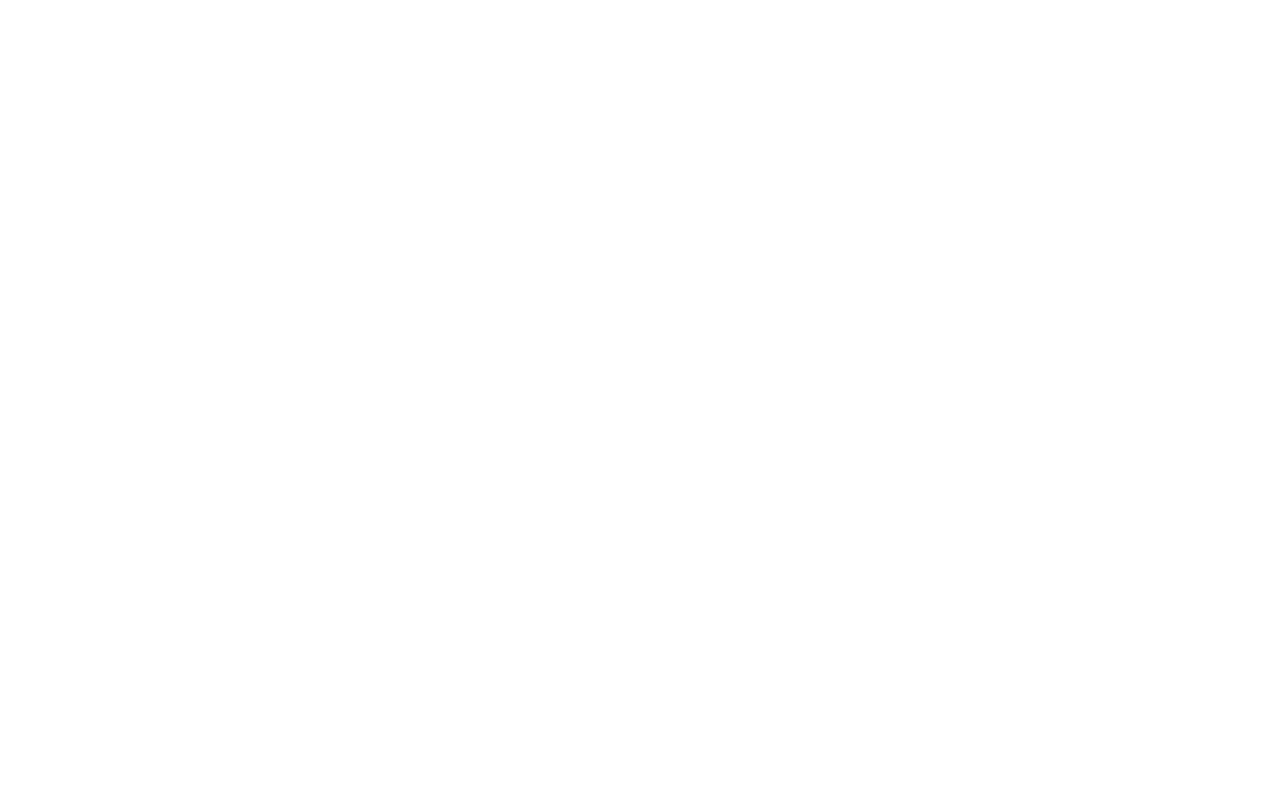
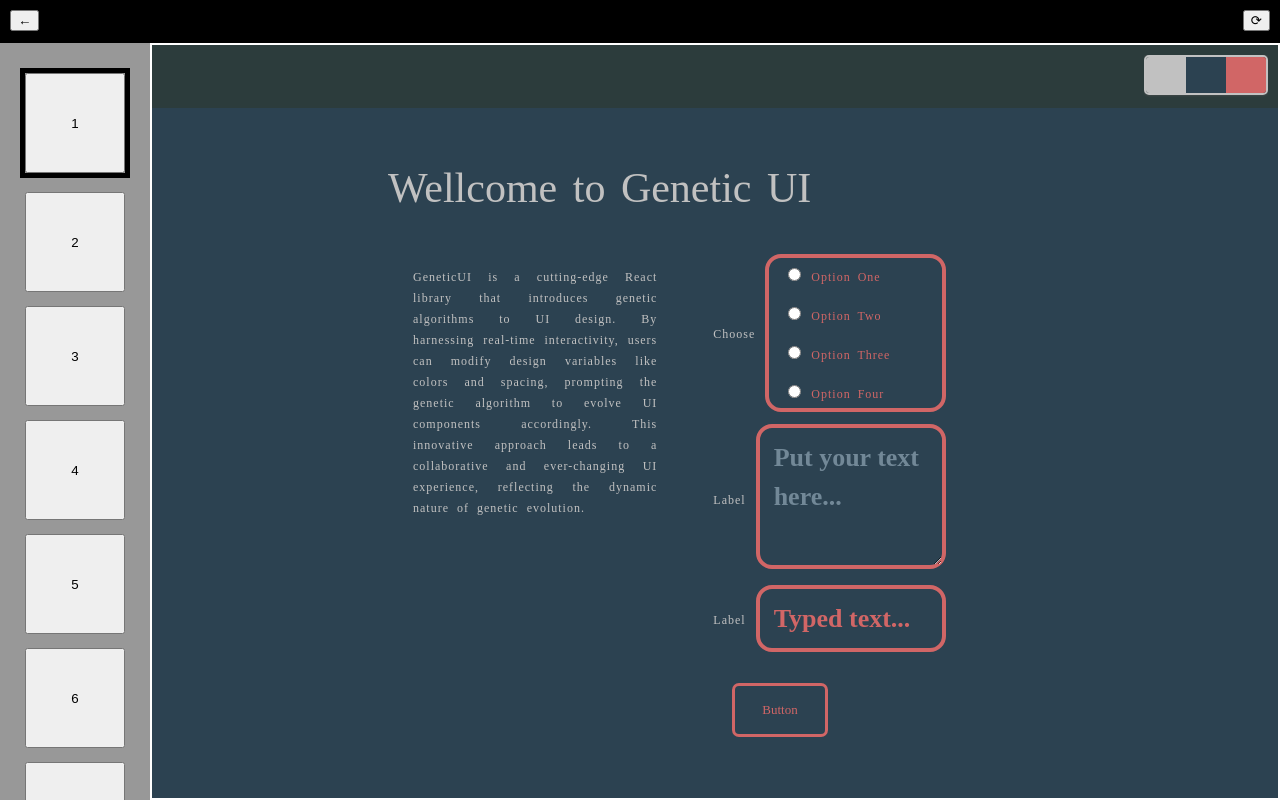
Before and after one commit to geanjunior/genui, a React (Vite) app: page /evolution in a window 1280 px wide. Before the commit this address had no page. Built offline with nearby package versions, Linux system fonts and the light colour scheme.

Commit message:
evolution screen and first generation

```diff
--- /dev/null
+++ b/src/App.css
@@ -0,0 +1,6 @@
+div,
+html,
+body {
+  margin: 0;
+  overflow: hidden;
+}
--- a/src/App.tsx
+++ b/src/App.tsx
@@ -1,12 +1,14 @@
 import { BrowserRouter, Route, Routes } from "react-router-dom"
 import RandomScreen from "./screens/random.screen"
 import HomeScreen from "./screens/home.screen"
+import EvolutionScreen from "./screens/evolution.screen"
 
 const App = () => {
   return <BrowserRouter>
     <Routes>
       <Route path="/" Component={HomeScreen} />
       <Route path="/random" Component={RandomScreen} />
+      <Route path="/evolution" Component={EvolutionScreen} />
     </Routes>
   </BrowserRouter>
 }
--- a/src/genetic/components/layout.css
+++ /dev/null
@@ -1,5 +0,0 @@
-.gen-layout {
-  position: absolute;
-  top: 0; bottom: 0; left: 0; right: 0;
-  overflow: auto;
-}
--- a/src/genetic/components/layout.tsx
+++ b/src/genetic/components/layout.tsx
@@ -1,7 +1,5 @@
 import { useEffect, useState } from "react";
 import { GenLayoutPhenotype, DnaSequence, useDesignSystemDna } from "../../genetic";
-
-import "./layout.css";
 
 interface GenLayoutProps extends React.DetailedHTMLProps<React.HTMLAttributes<HTMLDivElement>, HTMLDivElement> {
 
@@ -21,7 +19,7 @@
   }, [style, designSystemDna]);
 
   return <>
-    <div className="gen-layout" style={{ ...stylePhen }} {...props}>{children}</div>
+    <div style={{ position: "absolute", top: "0", bottom: "0", overflow: "auto", ...stylePhen }} {...props}>{children}</div>
   </>
 }
 
--- a/src/genetic/hooks.ts
+++ b/src/genetic/hooks.ts
@@ -7,12 +7,12 @@
 
 const useDesignSystemDna = (defaultGenotypes?: number[][]) : [
   Dna | undefined,
-  (genotypes: number[][]) => void
+  (genotypes?: number[][]) => void
 ] => {
 
   const { designSystemDna, setDesignSystemDna } = useContext(GeneticContext);
 
-  const _setDesignSystemDna = useCallback((genotypes: number[][]) => {
+  const _setDesignSystemDna = useCallback((genotypes?: number[][]) => {
     if (genotypes && setDesignSystemDna) {
       const phenotypes = parsePhenotypes(genotypes);
       setDesignSystemDna!({ genotypes, phenotypes });
--- /dev/null
+++ b/src/screens/evolution.screen.tsx
@@ -0,0 +1,87 @@
+import { useNavigate } from "react-router-dom";
+import IndividualScreen from "./individual.screen";
+import { generateRandomIndividual, useDesignSystemDna } from "../genetic";
+import { useCallback, useEffect, useState } from "react";
+
+const GENERATION_SIZE = 100;
+const SAMPLING_SIZE = 7;
+
+const generateFirstGenerationAsync = async (size: number) => {
+  const promises = [] as Promise<number[][]>[];
+  for (let i = 0; i < size; i++) {
+    promises.push(new Promise((resolve) => {
+      resolve(generateRandomIndividual());
+    }));
+  }
+  return await Promise.all(promises);
+}
+
+const EvolutionScreen = () => {
+  const navigate = useNavigate();
+  const [designSystemDna, setDesignSystemDna] = useDesignSystemDna();
+  const [generation, setGeneration] = useState<number[][][]>();
+  const [sampling, setSampling] = useState<number[][][]>();
+
+  const selectSampleCallback = useCallback((i: number | number[][]) => {
+    if (i instanceof Array) {
+      setDesignSystemDna(i);
+      return;
+    }
+
+    if (!sampling) return;
+
+    console.log('designSystemDna', JSON.stringify(sampling[i]))
+    setDesignSystemDna(sampling[i]);
+  }, [setDesignSystemDna, sampling]);
+
+  const generateRandomCallback = useCallback(() => {
+    (async () => {
+      setGeneration(await generateFirstGenerationAsync(GENERATION_SIZE));
+      setSampling([]);
+    })();
+  }, []);
+
+  useEffect(() => {
+    (async () => {
+      if (!generation?.length) {
+        setGeneration(await generateFirstGenerationAsync(GENERATION_SIZE));
+        return;
+      }
+
+      if (generation?.length && !sampling?.length) {
+        console.log("new sampling!");
+        const sampling = generation.slice(0, SAMPLING_SIZE);
+        setSampling(sampling);
+        selectSampleCallback(sampling[0]);
+        return;
+      }
+    })();
+  }, [designSystemDna, setDesignSystemDna, selectSampleCallback, generation, sampling]);
+
+  return (
+    <div style={{ position: "absolute", top: "0", bottom: "0", left: "0", right: "0" }}>
+      <div style={{ position: "absolute", left: "0", right: "0", height: "43px", backgroundColor: "#000" }}>
+        <div style={{ float: "left", margin: "10px 0 0 10px" }}>
+          <button onClick={() => navigate("/")} style={{ cursor: 'pointer' }}>&larr;</button>
+        </div>
+        <div style={{ float: "right", margin: "10px 10px 0 10px" }}>
+          <button onClick={generateRandomCallback} style={{ cursor: 'pointer' }}>&#x27F3;</button>
+        </div>
+      </div>
+      <div style={{ position: "absolute", textAlign: "center", overflow: "auto", paddingTop: "20px", backgroundColor: "#989898", top: "43px", bottom: "0", left: "0", right: "calc(100% - 150px)" }}>
+        {sampling?.map((_, i) => (
+          <div key={i} style={{ display: "inline-block", margin: '5px', width: "100px", height: "100px", border: designSystemDna?.genotypes === sampling[i] ? '5px solid #000' : undefined }}>
+            <button onClick={() => selectSampleCallback(i)} style={{ width: "100%", height: "100%", cursor: 'pointer' }}>{i + 1}</button>
+          </div>
+        ))}
+      </div>
+      <div style={{ position: "absolute", top: "43px", border: "2px solid #fff", borderLeft: "2px solid #fff", bottom: "0", left: "150px", right: "0" }}>
+        {designSystemDna
+          ? <IndividualScreen />
+          : <h3 style={{ textAlign: "center" }}>Processando a primeira geração...</h3>}
+      </div>
+    </div>
+  )
+}
+
+export default EvolutionScreen;
--- a/src/screens/home.screen.css
+++ b/src/screens/home.screen.css
@@ -1,3 +1,7 @@
+body {
+  background-color: #999;
+}
+
 section.home-section {
   width: 400px;
   text-align: center;
@@ -9,11 +13,14 @@
   padding: 20px;
   border-radius: 15px;
 
-  box-shadow: 0 0 10px 10px rgba(0, 0, 0, 0.75);
+  box-shadow: 0 0 10px 10px #ccc;
+
+  background-color: #ccc;
 }
 
-section.home-section > button {
+section.home-section > div > button {
   margin: 10px;
+  border-color: #AAA;
   border-radius: 15px;
   padding: 15px;
   min-width: 220px;
--- a/src/screens/home.screen.tsx
+++ b/src/screens/home.screen.tsx
@@ -6,9 +6,8 @@
   const navigate = useNavigate();
 
   return <section className="home-section">
-    <button onClick={() => navigate("/random")}>Random Individual</button>
-    <br />
-    <button>Start Genetic Evolution</button>
+    <div><button onClick={() => navigate("/random")}>Random Individual</button></div>
+    <div><button onClick={() => navigate("/evolution")}>Start Genetic Evolution</button></div>
   </section>;
 }
 
--- /dev/null
+++ b/src/screens/individual.screen.css
@@ -0,0 +1,9 @@
+div,
+body {
+  margin: 0;
+  overflow: hidden;
+}
+
+section {
+  padding-bottom: 0;
+}
--- /dev/null
+++ b/src/screens/individual.screen.tsx
@@ -0,0 +1,31 @@
+import { useMemo } from "react";
+import { DnaSequence, UIColorPalette, useDesignSystemDna } from "../genetic";
+
+import "./individual.screen.css"
+import UserInterface from "../genetic/user-interface";
+
+const IndividualScreen = () => {
+  const [designSystemDna] = useDesignSystemDna();
+
+  const colorPalette: string[] = useMemo(() => {
+    if (designSystemDna) {
+      return designSystemDna?.phenotypes[DnaSequence.ColorPalette] as string[];
+    }
+    return [];
+  }, [designSystemDna]);
+
+  return (
+    <>
+      <div style={{ position: "absolute", left: "0", right: "0", height: "43px", padding: "10px", backgroundColor: "#2C3C3C" }}>
+        <div style={{ float: "right" }}>
+          <UIColorPalette colors={colorPalette}></UIColorPalette>
+        </div>
+      </div>
+      <div style={{ position: "absolute", top: "63px", bottom: "0", left: "0", right: "0" }}>
+        <UserInterface />
+      </div>
+    </>
+  );
+}
+
+export default IndividualScreen;
--- a/src/screens/random.screen.css
+++ /dev/null
@@ -1,9 +0,0 @@
-div,
-body {
-  margin: 0;
-  overflow: auto;
-}
-
-section {
-  padding-bottom: 20px;
-}
--- a/src/screens/random.screen.tsx
+++ b/src/screens/random.screen.tsx
@@ -1,21 +1,13 @@
-import { useCallback, useEffect, useMemo, useState } from "react";
-import { DnaSequence, UIColorPalette, generateRandomIndividual, useDesignSystemDna } from "../genetic";
+import { useCallback, useEffect, useState } from "react";
+import { generateRandomIndividual, useDesignSystemDna } from "../genetic";
 
-import "./random.screen.css"
-import UserInterface from "../genetic/user-interface";
 import { useNavigate } from "react-router-dom";
+import IndividualScreen from "./individual.screen";
 
-function RandomScreen() {
+const RandomScreen = () => {
   const navigate = useNavigate();
   const [designSystemDna, setDesignSystemDna] = useDesignSystemDna();
   const [intervalId, setIntervalId] = useState<number>();
-
-  const colorPalette: string[] = useMemo(() => {
-    if (designSystemDna) {
-      return designSystemDna?.phenotypes[DnaSequence.ColorPalette] as string[]
-    }
-    return [];
-  }, [designSystemDna]);
 
   const startAutoGenerateCallback = useCallback(() => {
     clearInterval(intervalId);
@@ -41,7 +33,6 @@
     if (!designSystemDna) {
       generateRandomCallback();
       //startAutoGenerateCallback();
-      return () => clearInterval(intervalId);
     }
 
     console.clear();
@@ -59,25 +50,22 @@
   }, [intervalId]);
 
   return (
-    <>
-      <section style={{ display: "block", height: "43px", right: 0, padding: "10px", backgroundColor: "#2C3C3C" }}>
+    <div style={{ position: "absolute", top: "0", bottom: "0", left: "0", right: "0" }}>
+      <div style={{ position: "absolute", left: "0", right: "0", height: "43px", backgroundColor: "#000" }}>
         <div style={{ float: "left", margin: "10px 0 0 10px" }}>
           <button onClick={() => navigate("/")} style={{ cursor: 'pointer' }}>&larr;</button>
         </div>
-        <div style={{ float: "right", margin: "10px 0 0 10px" }}>
+        <div style={{ float: "right", margin: "10px 10px 0 10px" }}>
           <button onClick={generateRandomCallback} style={{ cursor: 'pointer' }}>&#x27F3;</button>
         </div>
         <div style={{ float: "right", margin: "10px 0 0 10px" }}>
           <button onClick={toggleAutoGenerateCallback} style={{ cursor: 'pointer' }}>{intervalId ? <>&#x23F8;</> : <>&#x23F5;</>}</button>
         </div>
-        <div style={{ float: "right" }}>
-          <UIColorPalette colors={colorPalette}></UIColorPalette>
-        </div>
-      </section>
-      <section style={{ position: "absolute", top: "63px", bottom: 0, right: 0, left: 0 }}>
-        <UserInterface />
-      </section>
-    </>
+      </div>
+      <div style={{ position: "absolute", top: "43px", bottom: "0", left: "0", right: "0" }}>
+        <IndividualScreen />
+      </div>
+    </div>
   )
 }
 
```
